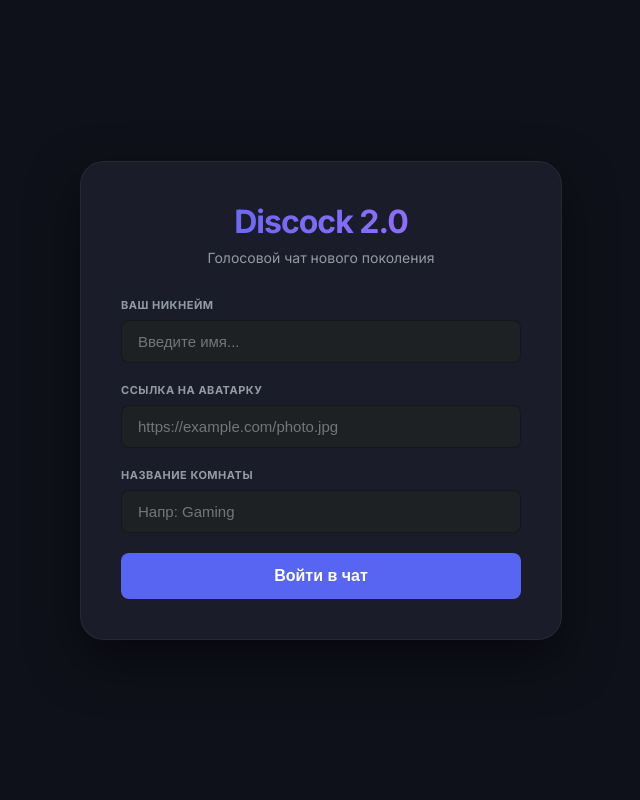
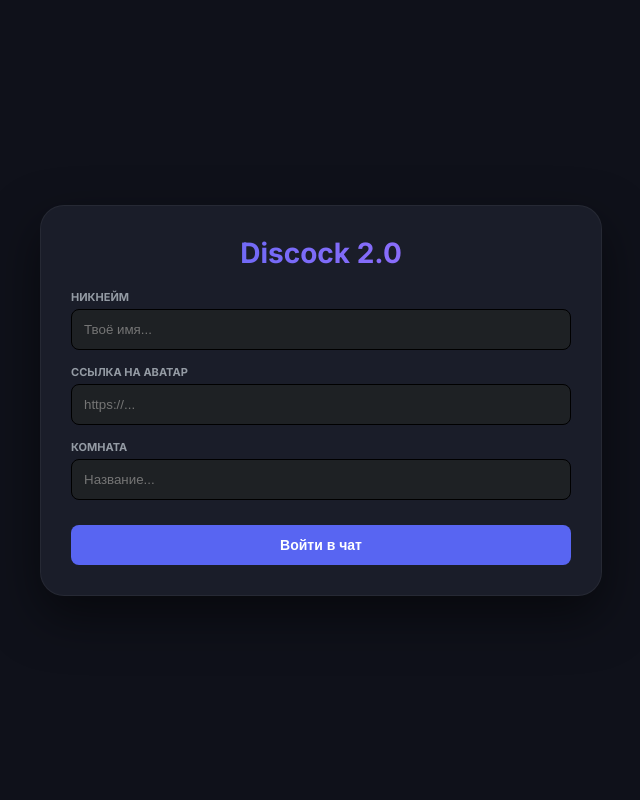
Before and after one commit to Agiga12/Discock2.0, a Flask app: page / in a window 1280 px wide. Shown: the whole page, without its empty margins (319-959 px from the left). Run offline with Flask 3, Linux system fonts and the light colour scheme; some libraries are stand-ins or nearby versions.

Commit message:
Update index.html

```diff
--- a/templates/index.html
+++ b/templates/index.html
@@ -3,251 +3,74 @@
 <head>
     <meta charset="UTF-8">
     <meta name="viewport" content="width=device-width, initial-scale=1.0">
-    <title>Discock 2.0 | Voice Chat</title>
-    <link href="https://fonts.googleapis.com/css2?family=Inter:wght@400;500;600;700&display=swap" rel="stylesheet">
+    <title>Discock 2.0</title>
+    <link href="https://fonts.googleapis.com/css2?family=Inter:wght@400;600;700&display=swap" rel="stylesheet">
     <style>
         :root {
-            --bg-color: #0f111a;
-            --card-bg: #1a1d29;
-            --accent-color: #5865f2;
-            --accent-hover: #4752c4;
-            --text-main: #ffffff;
-            --text-dim: #949ba4;
-            --input-bg: #1e2124;
-            --success: #23a559;
-            --danger: #da373c;
-            --danger-hover: #a1282c;
+            --bg: #0f111a; --card: #1a1d29; --accent: #5865f2;
+            --text: #ffffff; --dim: #949ba4; --input: #1e2124; --danger: #da373c;
         }
+        body { margin: 0; font-family: 'Inter', sans-serif; background: var(--bg); color: var(--text); display: flex; align-items: center; justify-content: center; min-height: 100vh; overflow-x: hidden; }
+        .card { background: var(--card); padding: 30px; border-radius: 24px; box-shadow: 0 20px 50px rgba(0,0,0,0.5); width: 100%; max-width: 500px; text-align: center; border: 1px solid rgba(255,255,255,0.05); }
+        .logo { font-size: 28px; font-weight: 700; margin-bottom: 20px; background: linear-gradient(90deg, #5865f2, #a371ff); -webkit-background-clip: text; -webkit-text-fill-color: transparent; }
+        .input-group { margin-bottom: 15px; text-align: left; }
+        label { font-size: 11px; color: var(--dim); text-transform: uppercase; font-weight: 700; margin-bottom: 5px; display: block; }
+        input { width: 100%; box-sizing: border-box; background: var(--input); border: 1px solid #000; border-radius: 8px; padding: 12px; color: #fff; outline: none; }
+        .btn { width: 100%; border: none; padding: 12px; border-radius: 8px; font-weight: 600; cursor: pointer; transition: 0.2s; margin-top: 10px; font-size: 14px; }
+        .btn-join { background: var(--accent); color: #fff; }
+        .btn-screen { background: #43b581; color: #fff; }
+        .btn-leave { background: var(--danger); color: #fff; }
 
-        body {
-            margin: 0;
-            padding: 0;
-            font-family: 'Inter', sans-serif;
-            background-color: var(--bg-color);
-            color: var(--text-main);
-            display: flex;
-            align-items: center;
-            justify-content: center;
-            height: 100vh;
-            overflow: hidden;
-        }
+        /* Окно комнаты */
+        #roomUI { display: none; max-width: 700px; }
+        .user-list { display: flex; flex-direction: column; gap: 10px; margin: 20px 0; text-align: left; }
+        .user-card { display: flex; align-items: center; gap: 12px; background: rgba(255,255,255,0.03); padding: 8px 15px; border-radius: 12px; }
+        .avatar { width: 40px; height: 40px; border-radius: 50%; object-fit: cover; border: 2px solid var(--accent); flex-shrink: 0; }
 
-        .card {
-            background: var(--card-bg);
-            padding: 40px;
-            border-radius: 24px;
-            box-shadow: 0 20px 50px rgba(0, 0, 0, 0.5);
-            width: 100%;
-            border: 1px solid rgba(255, 255, 255, 0.05);
-            transition: all 0.3s ease;
-        }
-
-        /* Форма входа */
-        .login-container {
-            max-width: 400px;
-            text-align: center;
-        }
-
-        /* Большое центральное окно комнаты */
-        .room-ui {
-            display: none;
-            max-width: 550px; /* Фиксированная ширина для красоты */
-            animation: fadeIn 0.4s ease-out;
-        }
-
-        @keyframes fadeIn {
-            from { opacity: 0; transform: translateY(10px); }
-            to { opacity: 1; transform: translateY(0); }
-        }
-
-        .logo {
-            font-size: 32px;
-            font-weight: 700;
-            margin-bottom: 8px;
-            letter-spacing: -1px;
-            background: linear-gradient(90deg, #5865f2, #a371ff);
-            -webkit-background-clip: text;
-            -webkit-text-fill-color: transparent;
-        }
-
-        .subtitle {
-            color: var(--text-dim);
-            font-size: 14px;
-            margin-bottom: 32px;
-        }
-
-        .input-group {
-            margin-bottom: 20px;
-            text-align: left;
-        }
-
-        label {
-            display: block;
-            font-size: 11px;
-            font-weight: 700;
-            color: var(--text-dim);
-            margin-bottom: 8px;
-            text-transform: uppercase;
-            letter-spacing: 0.5px;
-        }
-
-        input {
-            width: 100%;
-            box-sizing: border-box;
-            background: var(--input-bg);
-            border: 1px solid rgba(0, 0, 0, 0.3);
-            border-radius: 8px;
-            padding: 12px 16px;
-            color: white;
-            font-size: 15px;
-            outline: none;
-            transition: border 0.2s;
-        }
-
-        input:focus { border-color: var(--accent-color); }
-
-        .btn {
-            width: 100%;
-            border: none;
-            padding: 14px;
-            border-radius: 8px;
-            font-size: 16px;
-            font-weight: 600;
-            cursor: pointer;
-            transition: all 0.2s;
-        }
-
-        .btn-primary { background-color: var(--accent-color); color: white; }
-        .btn-primary:hover { background-color: var(--accent-hover); }
-
-        .btn-danger {
-            background-color: var(--danger);
-            color: white;
-            margin-top: 24px;
-        }
-        .btn-danger:hover { background-color: var(--danger-hover); }
-
-        /* СПИСОК УЧАСТНИКОВ (СТОЛБИК) */
-        .room-header {
-            border-bottom: 1px solid rgba(255,255,255,0.1);
-            padding-bottom: 20px;
-            margin-bottom: 24px;
-            text-align: center;
-        }
-
-        .room-name-display {
-            font-size: 24px;
-            font-weight: 700;
-            color: var(--accent-color);
-            margin: 0;
-        }
-
-        /* Контейнер списка теперь Flex Column */
-        .user-list-container {
-            max-height: 400px;
-            overflow-y: auto;
-            display: flex;
-            flex-direction: column; /* СТРОГО В СТОЛБИК */
-            gap: 12px;
-            padding: 5px;
-        }
-
-        .user-card {
-            display: flex;
-            align-items: center;
-            padding: 10px 16px;
-            gap: 16px;
-            background: rgba(255, 255, 255, 0.04);
-            border-radius: 12px;
-            border: 1px solid rgba(255, 255, 255, 0.02);
-        }
-
-        /* КРУГЛАЯ АВАТАРКА ФИКСИРОВАННОГО РАЗМЕРА */
-        .avatar {
-            width: 48px;  /* Фиксированная ширина */
-            height: 48px; /* Фиксированная высота */
-            border-radius: 50%; /* Делаем круг */
-            object-fit: cover;  /* Чтобы фото не растягивалось */
-            border: 2px solid var(--accent-color);
-            background-color: var(--input-bg);
-            flex-shrink: 0; /* Чтобы круг не сплющивался */
-        }
-
-        .user-name {
-            font-size: 16px;
-            font-weight: 600;
-            color: var(--text-main);
-        }
+        /* Видео контейнер */
+        #videoGrid { display: grid; grid-template-columns: 1fr; gap: 15px; margin-bottom: 20px; }
+        video { width: 100%; border-radius: 12px; background: #000; box-shadow: 0 5px 15px rgba(0,0,0,0.3); }
 
         #remoteAudios { display: none; }
-
-        /* Кастомный скроллбар */
-        .user-list-container::-webkit-scrollbar { width: 6px; }
-        .user-list-container::-webkit-scrollbar-thumb { background: var(--input-bg); border-radius: 10px; }
     </style>
 </head>
 <body>
 
-    <div class="card login-container" id="loginForm">
+    <div class="card" id="loginForm">
         <div class="logo">Discock 2.0</div>
-        <div class="subtitle">Голосовой чат нового поколения</div>
-
-        <div class="input-group">
-            <label>Ваш никнейм</label>
-            <input id="nicknameInput" placeholder="Введите имя..." autocomplete="off">
-        </div>
-
-        <div class="input-group">
-            <label>Ссылка на аватарку</label>
-            <input id="avatarInput" placeholder="https://example.com/photo.jpg" autocomplete="off">
-        </div>
-
-        <div class="input-group">
-            <label>Название комнаты</label>
-            <input id="roomInput" placeholder="Напр: Gaming" autocomplete="off">
-        </div>
-
-        <button class="btn btn-primary" onclick="handleJoin()">Войти в чат</button>
+        <div class="input-group"><label>Никнейм</label><input id="nicknameInput" placeholder="Твоё имя..."></div>
+        <div class="input-group"><label>Ссылка на аватар</label><input id="avatarInput" placeholder="https://..."></div>
+        <div class="input-group"><label>Комната</label><input id="roomInput" placeholder="Название..."></div>
+        <button class="btn btn-join" onclick="handleJoin()">Войти в чат</button>
     </div>
 
-    <div class="card room-ui" id="roomUI">
-        <div class="room-header">
-            <p style="font-size: 11px; color: var(--text-dim); text-transform: uppercase; letter-spacing: 1px; margin-bottom: 5px;">Вы находитесь в</p>
-            <h2 class="room-name-display" id="displayRoomName">---</h2>
-        </div>
+    <div class="card" id="roomUI">
+        <div class="logo" id="displayRoomName">Комната</div>
 
-        <div class="user-list-container" id="userList"></div>
+        <div id="videoGrid"></div>
 
-        <button class="btn btn-danger" onclick="handleLeave()">Покинуть комнату</button>
+        <div class="user-list" id="userList"></div>
+
+        <button class="btn btn-screen" id="screenBtn" onclick="toggleScreenShare()">Транслировать экран</button>
+        <button class="btn btn-leave" onclick="handleLeave()">Выйти</button>
     </div>
 
     <div id="remoteAudios"></div>
 
     <script src="https://cdnjs.cloudflare.com/ajax/libs/socket.io/4.0.1/socket.io.js"></script>
+    <script src="/static/script.js"></script>
     <script>
         function handleJoin() {
-            const nick = document.getElementById('nicknameInput').value;
-            const room = document.getElementById('roomInput').value;
-            if (!nick || !room) return alert("Заполни имя и комнату!");
-
-            // Запуск логики из script.js
             joinRoom();
-
-            // Показываем интерфейс комнаты
             document.getElementById('loginForm').style.display = 'none';
             document.getElementById('roomUI').style.display = 'block';
-            document.getElementById('displayRoomName').innerText = room;
+            document.getElementById('displayRoomName').innerText = document.getElementById('roomInput').value;
         }
-
         function handleLeave() {
-            // Запуск выхода из script.js
             leaveRoom();
-
-            // Возвращаемся к логину (поля ввода не очищаются)
             document.getElementById('roomUI').style.display = 'none';
             document.getElementById('loginForm').style.display = 'block';
         }
     </script>
-    <script src="/static/script.js"></script>
 </body>
 </html>
```
